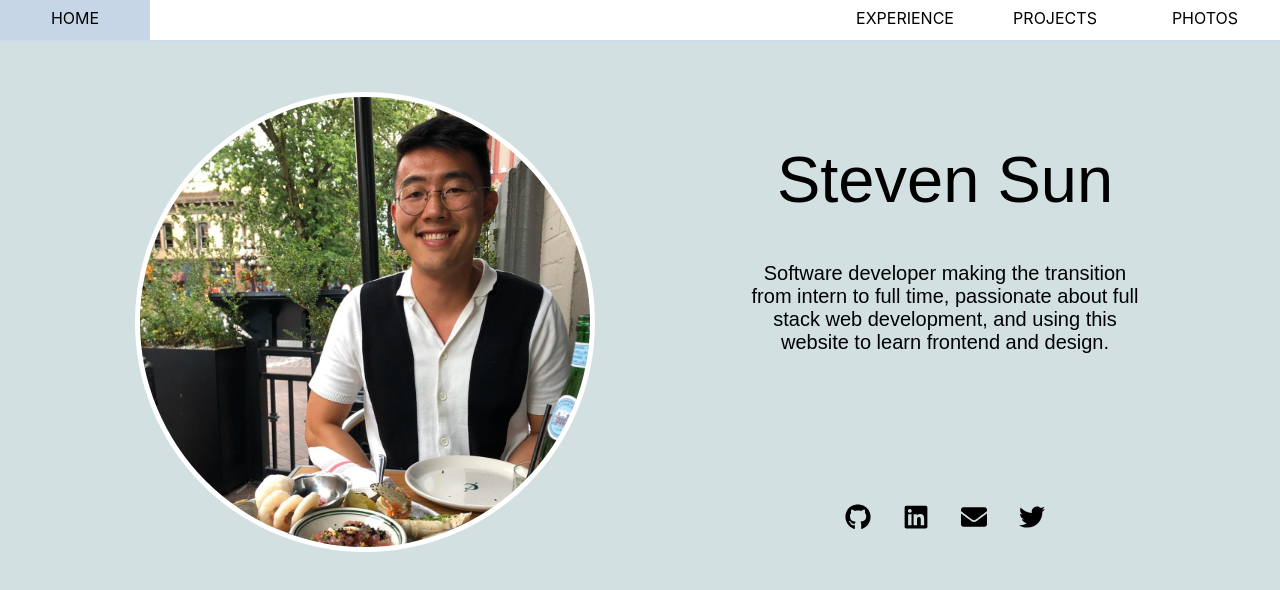
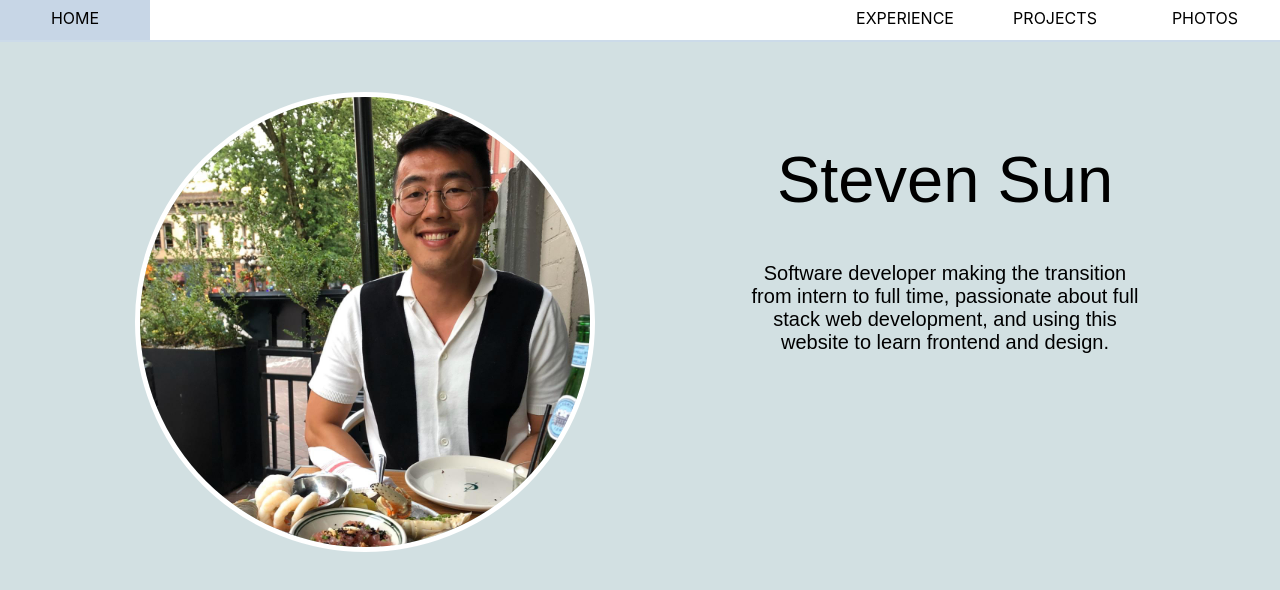
Before and after one commit to stsun1026/stsun1026.github.io, a React (Create React App) app: page / in a window 1280 px wide. Shown: the top 590 px of the page. Built offline with nearby package versions, Linux system fonts and the light colour scheme.

Commit message:
Attempt to fix heroku app by removing icon depenedency and removing media bar

```diff
--- a/src/components/MediaBar/MediaBar.js
+++ b/src/components/MediaBar/MediaBar.js
@@ -9,10 +9,6 @@ const MediaBar = ({
     <div
       className={ styles.container }
     >
-      <a className={ styles.link } href="https://github.com/stsun1026" target="_blank"><FaGithub/></a>
-      <a className={ styles.link } href="https://www.linkedin.com/in/steven-sun-195542145/" target="_blank"><FaLinkedin/></a>
-      <a className={ styles.link } href="mailto:stevensun1026@gmail.com" target="_blank"><FaEnvelope/></a>
-      <a className={ styles.link } href="https://twitter.com/stsun16" target="_blank"><FaTwitter/></a>
     </div>
   );
 }
```
Also changed, not shown: 1 other file (tests, documents, lock files or other folders).
